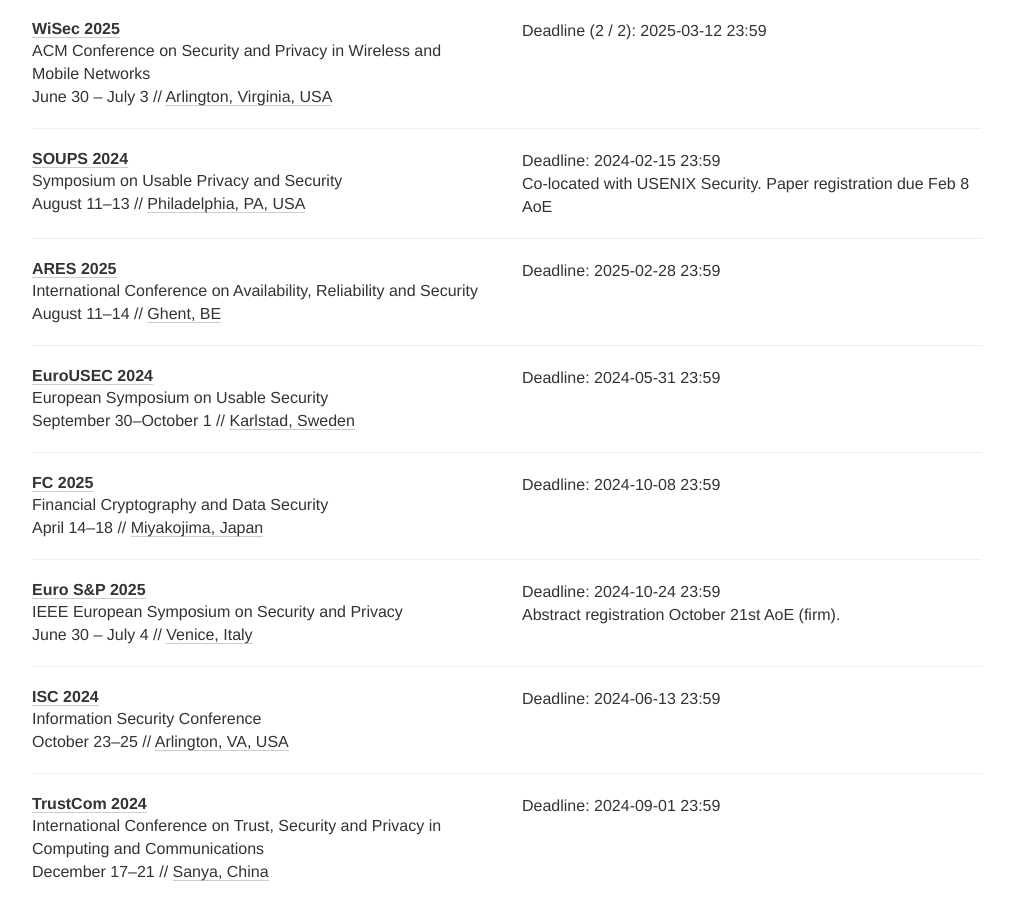
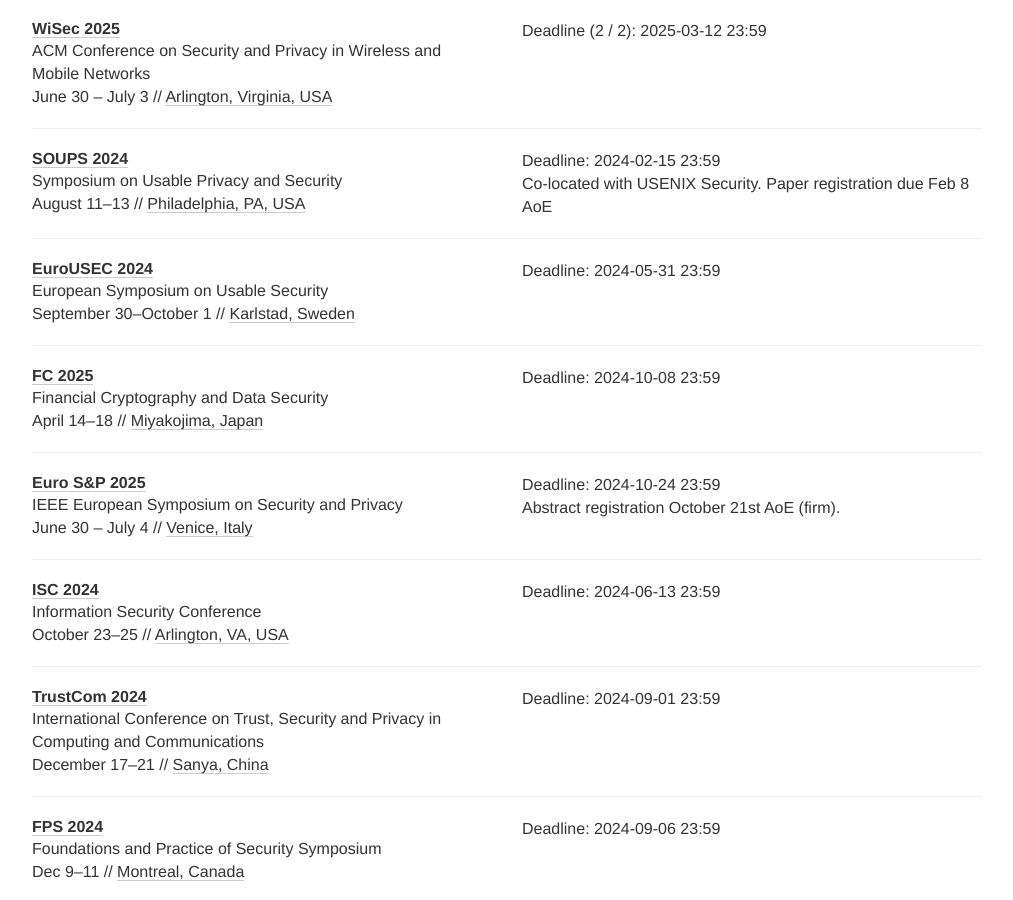
Before and after one commit to sec-deadlines/sec-deadlines.github.io, a Jekyll site: the page built from index.html, in a window 1280 px wide and 900 px high, scrolled down 2247 px. Shown: the whole window, without its empty margins (133-1146 px from the left). Built offline with Jekyll 4.4.1, drawn with Linux system fonts in a browser that asks for light colours; nearby versions of some CDN libraries; comment, search, counter and statistics services are not loaded; some of the changed text lies outside the part shown.

Commit message:
Merge into prior year

```diff
--- a/_data/conferences.yml
+++ b/_data/conferences.yml
@@ -107,15 +107,6 @@
   comment: Co-located with USENIX Security. Paper registration due Feb 8 AoE
   date: August 11-13
   place: Philadelphia, PA, USA
-  tags: [SEC, PRIV, CONF]
-
-- name: ARES
-  description: International Conference on Availability, Reliability and Security
-  year: 2025
-  link: https://2025.ares-conference.eu//
-  deadline: ["2025-02-28 23:59"]
-  date: August 11-14
-  place: Ghent, BE
   tags: [SEC, PRIV, CONF]
 
 - name: EuroUSEC
@@ -512,12 +503,12 @@
 
 - name: ARES
   description: International Conference on Availability, Reliability and Security
-  year: 2024
-  link: https://www.ares-conference.eu
-  deadline: ["2024-02-28 23:59"]
-  date: July 30 - August 02
-  place: Vienna, Austria
-  tags: [SEC, CONF, PRIV]
+  year: 2025
+  link: https://2025.ares-conference.eu//
+  deadline: ["2025-02-27 23:59"]
+  date: August 10-13
+  place: Ghent, Belgium
+  tags: [SEC, PRIV, CONF]
 
 - name: CODASPY
   description: ACM Conference on Data and Application Security and Privacy
```
